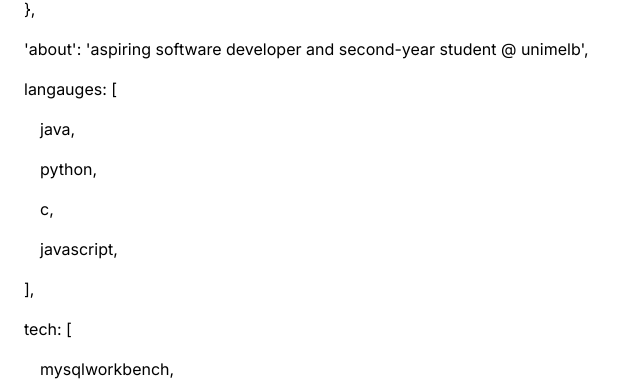
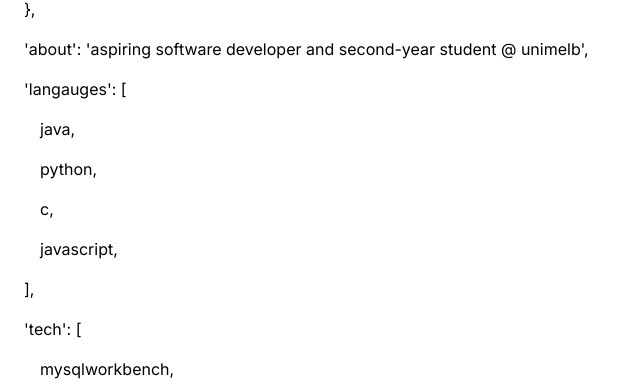
Before and after one commit to DevelopmentHF/henryfielding, a Next.js app in the folder henryfielding/: page /jsonify in a window 1280 px wide. Shown: the part 171-562 px from the top of the page, without its empty margins (0-641 px from the left). Built offline with nearby package versions, Linux system fonts and the light colour scheme.

Commit message:
missing quotes added

```diff
--- a/henryfielding/src/app/jsonify/page.tsx
+++ b/henryfielding/src/app/jsonify/page.tsx
@@ -11,14 +11,14 @@ export default function page() {
 
                <h2 className="mx-4">{"'about': 'aspiring software developer and second-year student @ unimelb',"}</h2>
 
-                <h2 className="mx-4">{"langauges: ["}</h2>
+                <h2 className="mx-4">{"'langauges': ["}</h2>
                 <h2 className="mx-8">{"java,"}</h2>
                 <h2 className="mx-8">{"python,"}</h2>
                 <h2 className="mx-8">{"c,"}</h2>
                 <h2 className="mx-8">{"javascript,"}</h2>
                 <h1 className="mx-4">{"],"}</h1>
 
-               <h2 className="mx-4">{"tech: ["}</h2>
+               <h2 className="mx-4">{"'tech': ["}</h2>
                <h2 className="mx-8">{"mysqlworkbench,"}</h2>
                <h2 className="mx-8">{"pandas,"}</h2>
                <h2 className="mx-8">{"react,"}</h2>
```
